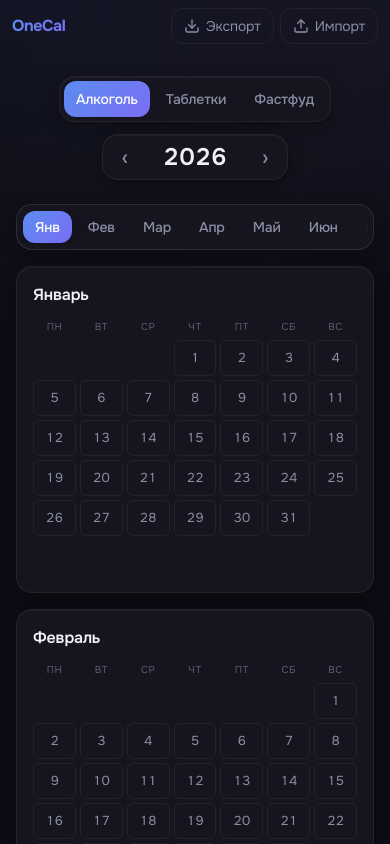
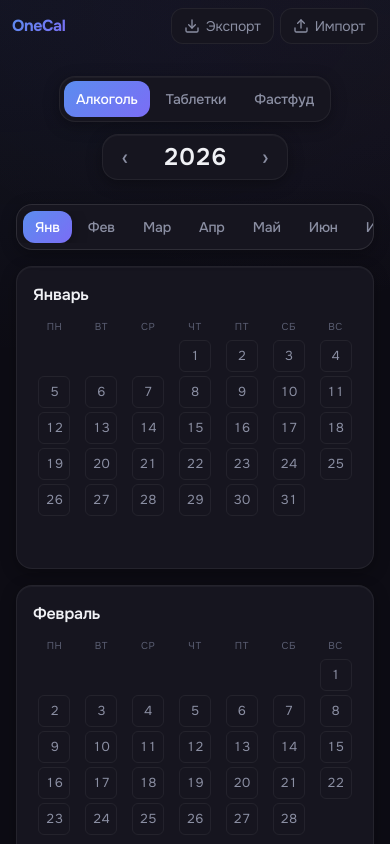
Before and after one commit to mike-novum/onecal, a React (Vite) app: page /alcohol in a window 390 px wide. Shown: the top 844 px of the page. Built offline with nearby package versions, Linux system fonts and the light colour scheme.

Commit message:
fix(layout): квадратные кнопки дней 32/48, непрозрачные кнопки импорта/экспорта и корректные отступы в MonthNav при горизонтальном скролле

```diff
--- a/src/components/DayCell.tsx
+++ b/src/components/DayCell.tsx
@@ -18,7 +18,11 @@ export const DayCell = memo(function DayCell({ dayNumber, emoji, onClick, isToda
       aria-current={isToday ? 'date' : undefined}
       className={[
         'group relative flex items-center justify-center rounded-md border text-center tabular-nums transition',
-        isSm ? 'h-9 text-[13px]' : 'aspect-square text-base',
+        // Кнопки фиксированно квадратные: 32px на телефонах, 48px на остальных экранах.
+        // justify-self-center нужен, чтобы при более широких ячейках грида кнопка
+        // не растягивалась на всю ширину, а оставалась по центру.
+        'h-8 w-8 justify-self-center self-center sm:h-12 sm:w-12',
+        isSm ? 'text-[13px]' : 'text-base',
         isToday
           ? 'border-transparent font-semibold text-white'
           : emoji
--- a/src/components/Layout.tsx
+++ b/src/components/Layout.tsx
@@ -58,6 +58,7 @@ export const Layout = memo(function Layout() {
             aria-label="Экспорт"
             title="Экспорт"
             className="flex h-9 items-center gap-1.5 rounded-xl border border-[color:var(--border)] px-3 text-sm text-[color:var(--text-secondary)] transition hover:border-[color:var(--border-strong)] hover:bg-[color:var(--bg-elevated-2)] hover:text-[color:var(--text-primary)]"
+            style={{ background: 'var(--bg-elevated)' }}
           >
             <svg
               aria-hidden
@@ -82,6 +83,7 @@ export const Layout = memo(function Layout() {
             aria-label="Импорт"
             title="Импорт"
             className="flex h-9 items-center gap-1.5 rounded-xl border border-[color:var(--border)] px-3 text-sm text-[color:var(--text-secondary)] transition hover:border-[color:var(--border-strong)] hover:bg-[color:var(--bg-elevated-2)] hover:text-[color:var(--text-primary)]"
+            style={{ background: 'var(--bg-elevated)' }}
           >
             <svg
               aria-hidden
--- a/src/components/MonthCard.tsx
+++ b/src/components/MonthCard.tsx
@@ -63,7 +63,7 @@ export const MonthCard = memo(forwardRef<HTMLElement, MonthCardProps>(function M
                 size="sm"
               />
             ) : (
-              <div key={`${wi}-${di}`} aria-hidden className="h-9" />
+              <div key={`${wi}-${di}`} aria-hidden className="h-8 sm:h-12" />
             ),
           ),
         )}
--- a/src/components/MonthNav.tsx
+++ b/src/components/MonthNav.tsx
@@ -107,7 +107,7 @@ export const MonthNav = memo(function MonthNav({ year, monthRefs }: MonthNavProp
   return (
     <div className="sticky top-[52px] z-10 -mx-3 mb-4 px-3 sm:mx-0 sm:px-0 sm:top-[60px] lg:hidden">
       <div
-        className="mx-auto flex w-fit max-w-full rounded-2xl border border-[color:var(--border-strong)] p-1.5"
+        className="mx-auto flex w-fit max-w-full rounded-2xl border border-[color:var(--border-strong)] py-1.5"
         style={{
           background: 'var(--bg-elevated)',
           boxShadow: 'var(--shadow-md)',
@@ -120,6 +120,8 @@ export const MonthNav = memo(function MonthNav({ year, monthRefs }: MonthNavProp
         >
           {MONTHS_RU_SHORT.map((m, i) => {
             const isActive = i === activeMonth;
+            const isFirst = i === 0;
+            const isLast = i === MONTHS_RU_SHORT.length - 1;
             return (
               <button
                 key={m}
@@ -130,10 +132,15 @@ export const MonthNav = memo(function MonthNav({ year, monthRefs }: MonthNavProp
                 className={[
                   'relative shrink-0 rounded-xl px-3 py-1.5 text-sm font-medium',
                   'transition-all duration-200 ease-out',
+                  // Боковые отступы у скролл-контейнера убраны (py-1.5 вместо p-1.5),
+                  // чтобы чипы могли докручиваться до самого края панели.
+                  // Визуальный отступ от рамки панели дают margin у крайних чипов.
+                  isFirst && 'ml-1.5',
+                  isLast && 'mr-1.5',
                   isActive
                     ? 'text-white'
                     : 'text-[color:var(--text-secondary)] hover:bg-[color:var(--bg-elevated-2)] hover:text-[color:var(--text-primary)]',
-                ].join(' ')}
+                ].filter(Boolean).join(' ')}
                 style={isActive ? { boxShadow: 'var(--shadow-md)' } : undefined}
               >
                 {/* Градиент активного состояния — отдельный overlay, чтобы opacity
```
